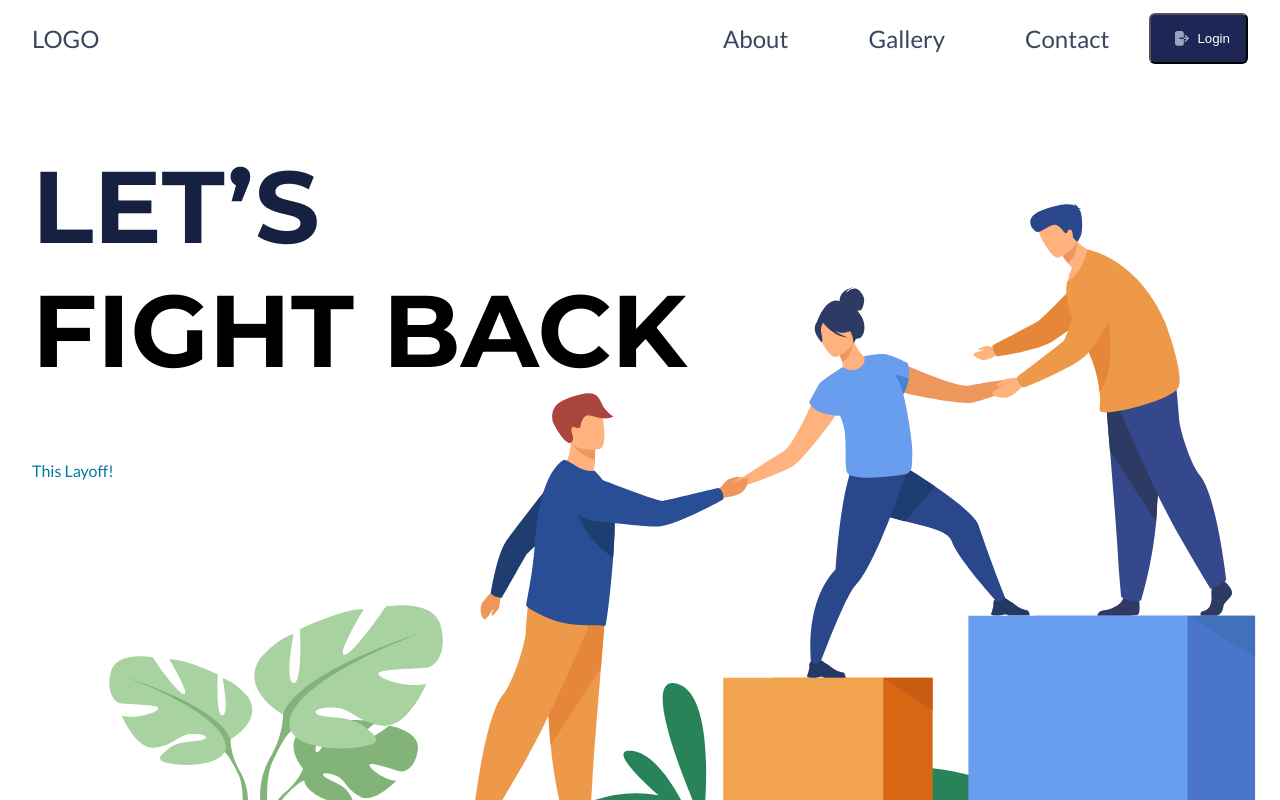
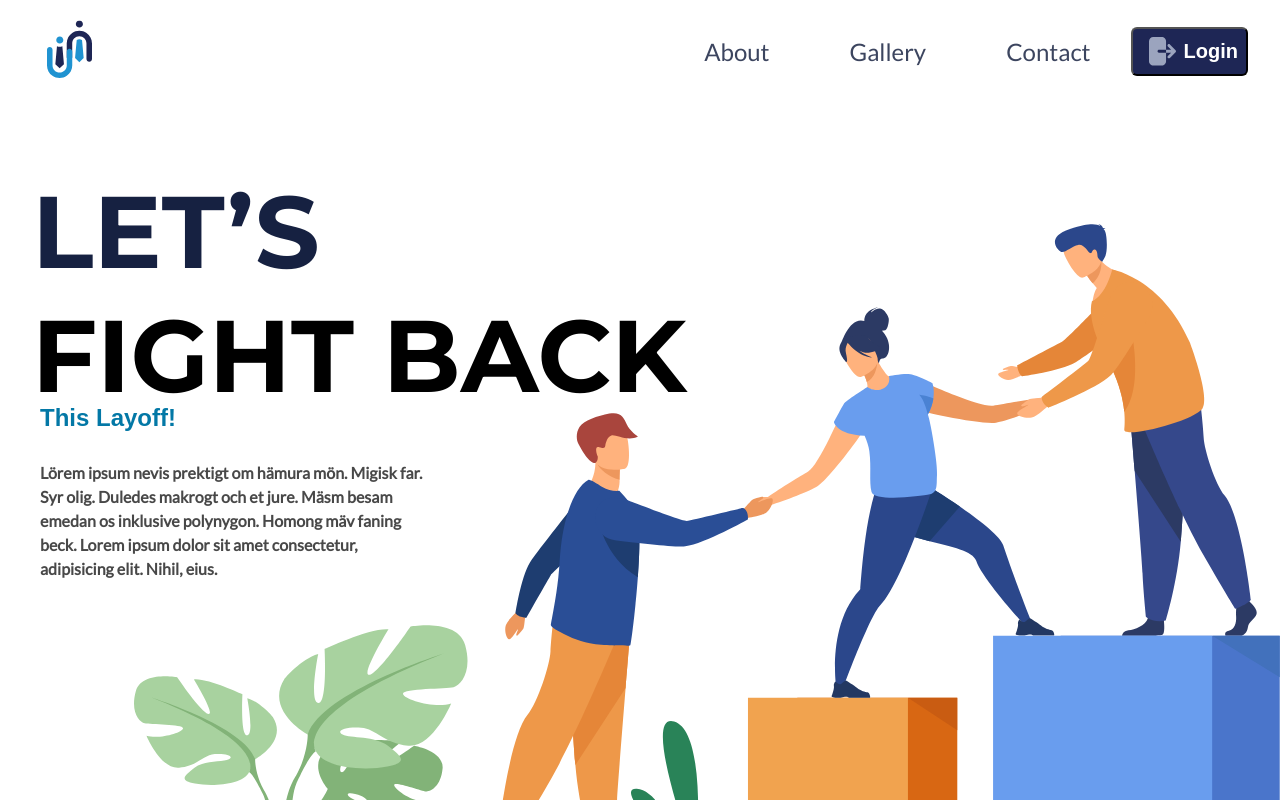
Before and after one commit to LetsFightBack/lets-fight-back, a React (Create React App) app: page / in a window 1280 px wide. Shown: the top 800 px of the page. Built offline with nearby package versions, Linux system fonts and the light colour scheme.

Commit message:
almost final

```diff
--- a/src/components/home_page_components/Gallery.jsx
+++ b/src/components/home_page_components/Gallery.jsx
@@ -5,7 +5,7 @@ import { css } from "@emotion/react";
 const Gallery = () => {
   return (
     <GalleryStyle>
-      <div className="main_gallery">
+      <div className="main_gallery" id="gallery">
         <div className="head_gallery">People Love us !</div>
         <div className="card_gallery">
           <img src="/assets/NDTV.png" alt="" className="card_image_gallery" />
@@ -60,7 +60,7 @@ const Gallery = () => {
           />
           <div className="content_gallery">
             <div className="card_heading">Times Of India</div>
-            <p>
+            <p className="content_para">
               {" "}
               Lörem ipsum nevis prektigt om hämura mön. Migisk far. Syr olig.
               Duledes makrogt och et jure. Mäsm besam emedan os inklusive
@@ -85,14 +85,14 @@ export default Gallery;
 let GalleryStyle = styled.div(
   css`
     background: #162141;
-    width: 100%;
+    width: 100vw;
     .main_gallery {
       width: 85%;
       margin: auto;
     }
     .head_gallery {
       padding-top: 4.5rem;
-      font-size: 48px;
+      font-size: 3rem;
       line-height: 72px;
       text-align: center;
       color: white;
@@ -130,16 +130,27 @@ let GalleryStyle = styled.div(
       display: none;
     }
 
+
     @media only screen and (max-width: 620px) {
       .main_gallery {
         width: 100%;
-        overflow-x: hidden;
+        /* overflow-x: hidden; */
+      }
+      .head_gallery {
+        font-size: 2rem;
+      }
+      .card_heading{
+        font-size: 2rem;
       }
       .card_gallery {
         width: 100%;
         flex-direction: column;
+        margin-bottom: 0rem;
       }
 
+      .content_para{
+        font-size: 24px;
+      }
       .content_gallery {
         text-align: center;
         padding: 1rem 1rem;
@@ -155,13 +166,14 @@ let GalleryStyle = styled.div(
       .horizontal_line {
         display: block;
         width: 155px;
-        margin: 0rem auto 5rem auto  ;
+        margin: 4rem auto 5rem auto  ;
         height: 0px;
         border: 1px solid #FFFFFF;
         background: #ffffff;
         /* margin-bottom: 2.5rem; */
 
       }
+
     }
   `
 );
--- a/src/components/home_page_components/Hero.jsx
+++ b/src/components/home_page_components/Hero.jsx
@@ -11,7 +11,13 @@ const Landing = () => {
           </span>
           FIGHT BACK
         </h1>
-        <p className="h2"> This Layoff!</p>
+        <p className="heading2_hero"> This Layoff!</p>
+        <p className="content_hero">
+          Lörem ipsum nevis prektigt om hämura mön. Migisk far. Syr olig.
+          Duledes makrogt och et jure. Mäsm besam emedan os inklusive polynygon.
+          Homong mäv faning beck. Lorem ipsum dolor sit amet consectetur,
+          adipisicing elit. Nihil, eius.{" "}
+        </p>
         <img
           src="/assets/heroImage.svg"
           alt="Hero Image"
@@ -39,17 +45,52 @@ let LandingStyle = styled.div(
       font-size: 101.779px;
       line-height: 124px;
     }
+    .heading2_hero {
+      font-size: 1.5rem;
+      line-height: 23px;
+      font-weight: 700;
+      font-family: sans-serif;
+      color: #0378a6;
+      margin-top: -5rem;
+      margin-left: 0.5rem;
+    }
     .hero_image {
       position: absolute;
-      right: -13rem;
+      right: 0rem;
       bottom: 0;
     }
+    .content_hero {
+      font-size: 1rem;
+      line-height: 24px;
+      font-weight: 600;
+      margin-left: 0.5rem;
+      color: rgba(30, 30, 30, 0.81);
+      width: 30vw;
+      margin-top: 2rem;
+    }
     @media only screen and (max-width: 620px) {
+      .main_landing {
+        height: 72vh;
+      }
+      .heading_hero {
+
+      font-size: 40px;
+      line-height: 49px;
+    }
+    .heading2_hero {
+      font-size: 1.5rem;
+      line-height: 23px;
+
+      margin-top: -1rem;
+      margin-left: 0rem;
+    }
+      .content_hero {
+        width: 90vw;
+        margin-top: 2rem;
+        margin-left: 0rem;
+      }
       .hero_image {
-        right: -40rem;
-        transform: scale(0.5);
-        /* left:0rem; */
-        /* width: 100%; */
+        width: 150%;
       }
     }
   `
--- a/src/components/home_page_components/LoginHero.jsx
+++ b/src/components/home_page_components/LoginHero.jsx
@@ -1,6 +1,7 @@
 import React from "react";
 import styled from "@emotion/styled";
 import { css } from "@emotion/react";
+import { Link } from "react-router-dom";
 
 const LoginHero = () => {
   return (
@@ -9,6 +10,7 @@ const LoginHero = () => {
       <div className="cards_login">
         <div className="card_login">
           <h4 className="card_head">For Candidates</h4>
+
           <button className="login_btn_hero">Login</button>
           <div className="login_signup">
             <p>
@@ -19,11 +21,23 @@ const LoginHero = () => {
         </div>
         <div className="card_login">
           <h4 className="card_head">For Recruiters</h4>
-          <button className="login_btn_hero" style={{background:"#298358"}}>Login</button>
+          <Link to="/login">
+            <button
+              className="login_btn_hero"
+              style={{ background: "#298358" }}
+            >
+              Login
+            </button>
+          </Link>
           <div className="login_signup">
             <p>
               Don’t have an account? <br></br>
-              <span className="signup_span" style={{color:"#298358"}}> Sign Up</span>{" "}
+              <Link to="/register">
+                <span className="signup_span" style={{ color: "#298358" }}>
+                  {" "}
+                  Sign Up
+                </span>{" "}
+              </Link>
             </p>
           </div>
         </div>
@@ -49,7 +63,6 @@ let LoginHeroStyle = styled.div(
     .cards_login {
       display: flex;
       justify-content: space-evenly;
-
     }
     .card_login {
       padding: 3rem 1rem;
@@ -61,7 +74,6 @@ let LoginHeroStyle = styled.div(
       border: 1px solid rgba(0, 0, 0, 0.12);
       box-shadow: 6px 8px 25px rgba(0, 0, 0, 0.25);
       border-radius: 12px;
-
     }
     .card_head {
       font-size: 2rem;
@@ -95,16 +107,18 @@ let LoginHeroStyle = styled.div(
       .head_login {
         padding-top: 1.5rem;
         margin-bottom: 0.75rem;
+        font-size: 2.5rem;
+      }
+      .card_head {
+        font-size: 2rem;
       }
       .cards_login {
-
         flex-direction: column;
       }
       .card_login {
         width: 80%;
 
-    margin: 3rem  auto 0 auto;
-
+        margin: 3rem auto 0 auto;
       }
     }
   `
--- a/src/components/home_page_components/Navbar.jsx
+++ b/src/components/home_page_components/Navbar.jsx
@@ -1,8 +1,7 @@
 import React from "react";
-import "./navbar.style.scss";
-
 import styled from "@emotion/styled";
 import { css } from "@emotion/react";
+import { Link } from "react-router-dom";
 
 const Navbar = () => {
   return (
@@ -15,7 +14,9 @@ const Navbar = () => {
           justifyContent: "space-between",
         }}
       >
-        <div className="logo_navbar">LOGO</div>
+        <div className="logo_navbar">
+          <img src="/assets/logo.svg" alt="" />
+        </div>
         <div
           style={{
             display: "flex",
@@ -23,24 +24,32 @@ const Navbar = () => {
             justifyContent: "space-between",
           }}
         >
-          <div>
+          <div className="options_div">
             <ul
+              className="nav_options"
               style={{
                 display: "flex",
                 textDecoration: "none",
                 listStyleType: "none",
-                color:"#3C455F"
+                color: "#3C455F",
               }}
-            >
-              <li>About </li>
-              <li>Gallery </li>
-              <li>Contact </li>
+            > <a href="#about">
+
+              <li>About </li></a>
+              <a href="#gallery">
+                <li>Gallery </li>
+              </a>
+              <a href="#about">
+
+                <li>Contact </li>
+              </a>
             </ul>
           </div>
+          <Link to='/login'>
           <button className="loginbtn">
             <img className="login-icon" src="/assets/loginIcon.svg" alt="" />{" "}
             Login
-          </button>
+          </button></Link>
         </div>
       </nav>
     </NavbarStyle>
@@ -53,5 +62,60 @@ let NavbarStyle = styled.div(
   css`
     width: 95%;
     margin: auto;
+
+    .navbar {
+      font-size: 24px;
+      color: #3c455f;
+      font-family: "Lato";
+      a {
+        color: #3c455f;
+        text-decoration: none;
+      }
+      ul {
+        li {
+          padding: 0 2.5rem;
+        }
+      }
+      .loginbtn {
+        display: flex;
+        align-items: center;
+        background: #1e2655;
+        padding: 0.5rem;
+        color: white;
+        border-radius: 6px;
+        font-weight: 600;
+        font-size: 20px;
+      }
+      .login-icon {
+        padding: 0 0.5rem;
+      }
+      .logo_navbar {
+        transform: scale(0.6);
+      }
+    }
+
+    @media only screen and (max-width: 620px) {
+      .navbar {
+        ul {
+          li {
+            font-size: 1rem;
+            line-height: 10px;
+            padding: 0 0.3rem;
+          }
+        }
+        .logo_navbar {
+          transform: scale(0.5);
+        }
+        .loginbtn {
+          padding: 0.2rem;
+
+          font-weight: 600;
+          font-size: 1rem;
+        }
+        .options_div{
+          margin-left: -5rem;
+        }
+      }
+    }
   `
 );
--- a/src/components/home_page_components/WhoAreWe.jsx
+++ b/src/components/home_page_components/WhoAreWe.jsx
@@ -5,7 +5,7 @@ import { css } from "@emotion/react";
 const WhoAreWe = () => {
   return (
     <WhoAreWeStyle>
-      <div className="main_gallery">
+      <div className="main_gallery" id="about">
         <div className="head_gallery">WHO ARE WE?</div>
         <div className="card_gallery">
           <img
@@ -47,7 +47,7 @@ let WhoAreWeStyle = styled.div(
     }
     .head_gallery {
         padding-top: 4.5rem;
-      font-size: 48px;
+      font-size: 3rem;
       line-height:72px;
       text-align: center;
       color: white;
@@ -75,6 +75,9 @@ let WhoAreWeStyle = styled.div(
         padding-bottom: 2rem;
 
       }
+      .head_gallery {
+      font-size: 2rem;
+      }
       .card_gallery {
         width: 100%;
         margin-bottom: 5rem;
--- a/src/components/home_page_components/navbar.style.scss
+++ /dev/null
@@ -1,23 +0,0 @@
-.navbar{
-font-size: 24px;
-color: #3C455F;
-font-family: 'Lato';
-
-    ul{
-        li{
-        padding:0  2.5rem;
-        }
-    }
-    .loginbtn{
-        display: flex;
-        align-items: center;
-        background: #1E2655 ;
-        padding: 1rem;
-        color: white;
-        border-radius: 6px;
-    }
-    .login-icon{
-        height: 15px;
-        padding: 0 0.5rem;
-    }
-}
--- a/src/pages/home/home.style.scss
+++ b/src/pages/home/home.style.scss
@@ -1,5 +1,5 @@
 body{
   padding: 0;
   margin: 0;
-
+scroll-behavior: smooth;
 }
```
Also changed, not shown: public/assets/heroImage.svg, public/assets/logo.svg (added). Lines whose indentation alone changed are shown as unchanged.
